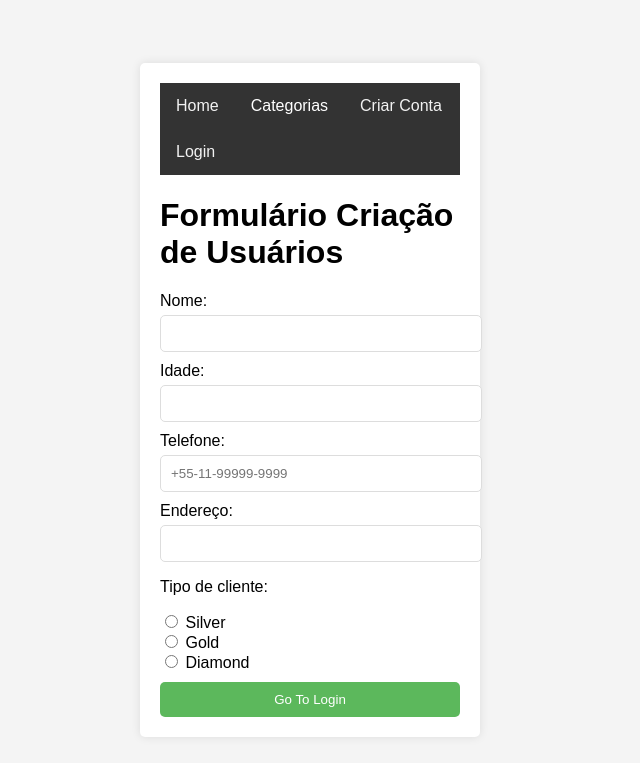
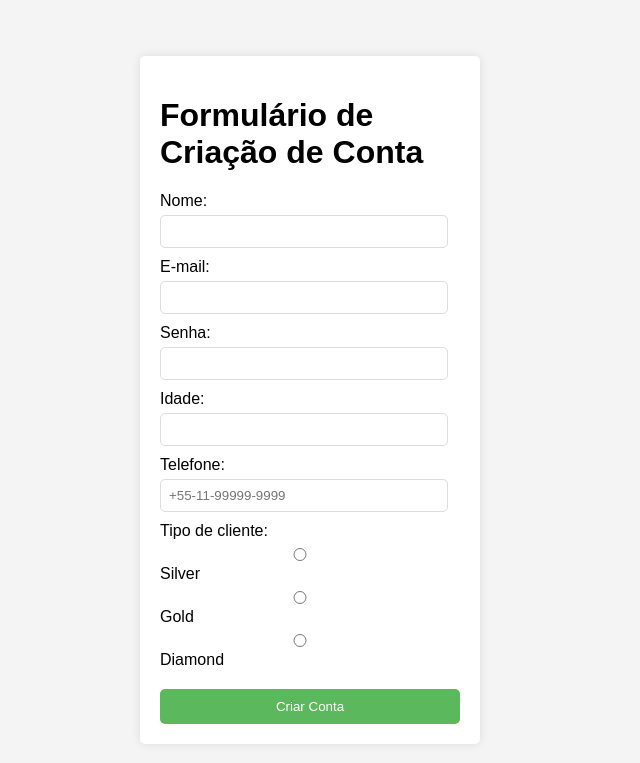
Before and after one commit to Viinxsz/Luxury_Whells, a Flask app: page /register in a window 1280 px wide. Shown: the top 763 px of the page, without its empty margins (330-970 px from the left). Run offline with Flask 3, Linux system fonts and the light colour scheme.

Commit message:
feito criar usuario

```diff
--- a/main.py
+++ b/main.py
@@ -28,7 +28,7 @@ def register():
 @app.route('/criar_usuario', methods=['POST'])
 def criar_usuario_api():
     usuario = request.get_json()
-    criar_usuario(usuario['nome'], usuario['idade'], usuario['telefone'], usuario['endereco'], usuario['tipo'])
+    criar_usuario(usuario['nome'], usuario['email'],  usuario['senha'], usuario['idade'], usuario['telefone'], usuario['tipo'])
     return {'status': 'success'}, 200
 
 
--- a/templates/FormCriar.html
+++ b/templates/FormCriar.html
@@ -2,7 +2,7 @@
 <html lang="pt">
 <head>
   <meta charset="UTF-8">
-    <title>Formulário Criação de Usuários</title>
+  <title>Formulário de Criação de Conta</title>
    <style>
     body {
       font-family: Arial, sans-serif;
@@ -81,8 +81,8 @@
       margin-bottom: 5px;
     }
     .input-group input {
-            width: 100%;
-            padding: 10px;
+      width: 90%;
+      padding: 8px;
       border-radius: 5px;
       border: 1px solid #ddd;
     }
@@ -98,30 +98,24 @@
     }
   </style>
 </head>
-
 <body>
 
 <form>
   <div class="navbar">
-        <a href="/">Home</a>
-        <div class="dropdown">
-            <button class="dropbtn">Categorias
-                <i class="fa fa-caret-down"></i>
-            </button>
-            <div class="dropdown-content">
-                <a href="/categorias/diamond">Diamond</a>
-                <a href="/categorias/gold">Gold</a>
-                <a href="/categorias/silver">Silver</a>
     </div>
-        </div>
-        <a href="/register">Criar Conta</a>
-        <a href="/login">Login</a>
-    </div>
-        <h1>Formulário Criação de Usuários</h1>
+  <h1>Formulário de Criação de Conta</h1>
 
   <div class="input-group">
     <label for="nome">Nome:</label>
     <input type="text" id="nome" name="nome" required>
+  </div>
+  <div class="input-group">
+    <label for="email">E-mail:</label>
+    <input type="email" id="email" name="email" required>
+  </div>
+  <div class="input-group">
+    <label for="senha">Senha:</label>
+    <input type="password" id="senha" name="senha" required>
   </div>
   <div class="input-group">
     <label for="idade">Idade:</label>
@@ -132,10 +126,7 @@
     <input type="tel" id="telefone" name="telefone" pattern="\+?[0-9]{2,3}-?[0-9]{2}-?[0-9]{4,5}-?[0-9]{4}" placeholder="+55-11-99999-9999">
   </div>
   <div class="input-group">
-            <label for="endereco">Endereço:</label>
-            <input type="text" id="endereco" name="endereco">
-        </div>
-        <p>Tipo de cliente:</p>
+    <label>Tipo de cliente:</label>
     <div>
       <input type="radio" id="silver" name="tipo" value="silver">
       <label for="silver">Silver</label>
@@ -148,44 +139,44 @@
       <input type="radio" id="diamond" name="tipo" value="diamond">
       <label for="diamond">Diamond</label>
     </div>
+  </div>
   <div class="button-group">
-            <button onclick="/templates/Login.html?_ijt=b1hpstll5ngeu34suhe32ld1ls&_ij_reload=RELOAD_ON_SAVE';">Go To Login</button>
-
+    <button onclick="enviarFormulario()">Criar Conta</button>
   </div>
 </form>
 <script>
   function enviarFormulario() {
     var nome = document.getElementById('nome').value;
+    var email = document.getElementById('email').value;
+    var senha = document.getElementById('senha').value;
     var idade = document.getElementById('idade').value;
     var telefone = document.getElementById('telefone').value;
-            var endereco = document.getElementById('endereco').value;
     var tipoCliente = document.querySelector('input[name="tipo"]:checked').value;
 
-            var dadosUsuario = {
-                nome: nome,
-                idade: idade,
-                telefone: telefone,
-                endereco: endereco,
-                tipo: tipoCliente
-            };
-
-            fetch('http://localhost/criar_usuario', {
+    // Send nome, email, senha, idade, telefone, and tipoCliente to your server-side logic for registration
+    // (replace with your actual server-side code)
+    fetch('/criar_usuario', {
       method: 'POST',
       headers: {
         'Content-Type': 'application/json'
       },
-                body: JSON.stringify(dadosUsuario)
+      body: JSON.stringify({ nome: nome, email: email, senha: senha, idade: idade, telefone: telefone, tipo: tipoCliente })
     })
     .then(response => response.json())
     .then(data => {
       console.log('Resposta da API:', data);
-                // Redirecionar para a página de login após o envio bem-sucedido
-                window.location.href = '/templates/Login.html?_ijt=b1hpstll5ngeu34suhe32ld1ls&_ij_reload=RELOAD_ON_SAVE';
+      // If registration is successful:
+        if (data.status === 'success') {
+      window.location.href = '/login'; // Redirect to login page
+    } else {
+      // Display error message to the user
+      alert(data.error); // Or use a more appropriate error display method
+    }
     })
     .catch(error => {
-                console.error('Erro ao enviar dados para a API:', error);
+      console.error('Erro ao registrar usuário:', error);
+      // Handle registration errors (e.g., display an error message)
     });
   }
 </script>
 </body>
-</html>
--- a/templates/Login.html
+++ b/templates/Login.html
@@ -126,8 +126,8 @@
             <h1>Login</h1>
             <form action="#" method="post">
                 <div class="input-group">
-                    <label for="username">Nome de usuário</label>
-                    <input type="text" id="username" name="username" placeholder="Digite o seu nome de usuário" required>
+                    <label for="email">Email</label>
+                    <input type="text" id="email" name="email" placeholder="Digite o seu Email" required>
                 </div>
                 <div class="input-group">
                     <label for="password">Senha</label>
```
Also changed, not shown: actions.py (+33 -22 lines), database/database/database.sql (+3 -4 lines), README.md (added), templates/CategoriaDiamond.html (line endings or trailing spaces). Lines whose indentation alone changed are shown as unchanged.
